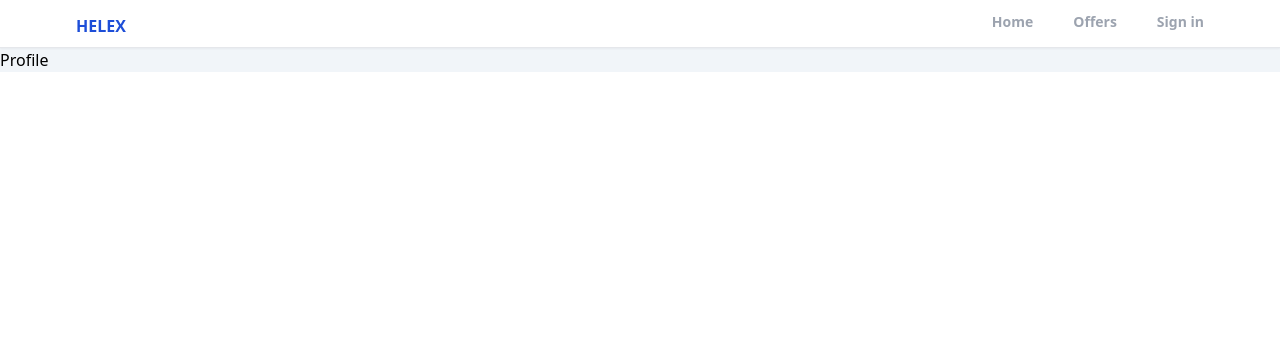
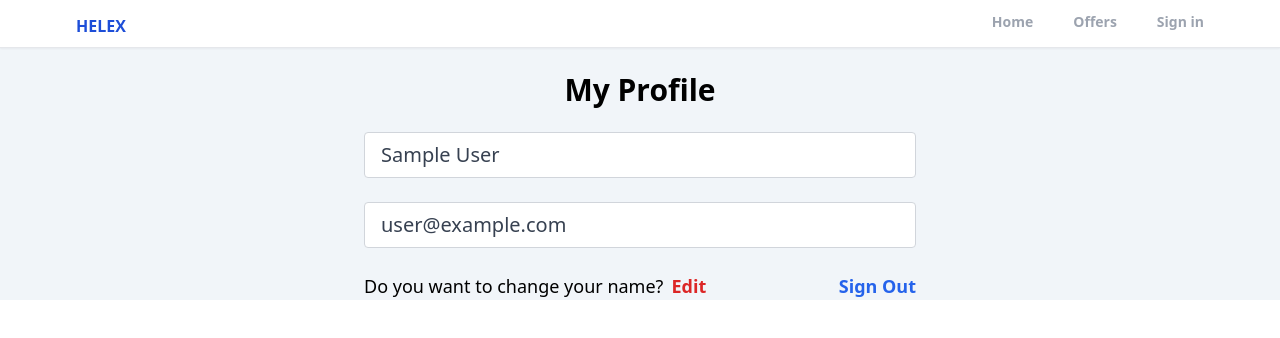
Before and after one commit to Geniuska275/realtor, a React (Create React App) app: page /Profile in a window 1280 px wide. Shown: the top 338 px of the page. Built offline with nearby package versions, Linux system fonts and the light colour scheme; no server answers; sample sign-in values are in the browser's storage; the HTML template or start-up script is replaced by a standard one.

Commit message:
signout and profile page

```diff
--- a/src/App.js
+++ b/src/App.js
@@ -7,6 +7,7 @@
 import Offers from "./pages/Offers";
 import Header from "./components/Header";
 import Signup from "./pages/Signout";
+import PrivateRoute from "./components/PrivateRoute";
 
 import { ToastContainer } from "react-toastify";
 import "react-toastify/dist/ReactToastify.css";
@@ -17,7 +18,11 @@
         <Header />
         <Routes>
           <Route path="/" element={<Home />} />
-          <Route path="/Profile" element={<Profile />} />
+          {/* locked route */}
+          <Route path="/Profile" element={<PrivateRoute />}>
+            <Route path="/Profile" element={<Profile />} />
+          </Route>
+
           <Route path="/Sign-in" element={<Signin />} />
           <Route path="/Sign-up" element={<Signup />} />
           <Route path="/Forgot-Password" element={<ForgotPassword />} />
--- /dev/null
+++ b/src/Hooks/useAuthStatus.jsx
@@ -0,0 +1,17 @@
+import { getAuth, onAuthStateChanged } from "firebase/auth";
+import React, { useEffect, useState } from "react";
+
+export default function useAuthStatus() {
+  const [loggedIn, setLoggedIn] = useState(false);
+  const [checkingStatus, setCheckingStatus] = useState(true);
+  useEffect(() => {
+    const auth = getAuth();
+    onAuthStateChanged(auth, (user) => {
+      if (user) {
+        setLoggedIn(true);
+      }
+      setCheckingStatus(false);
+    });
+  }, []);
+  return { loggedIn, checkingStatus };
+}
--- /dev/null
+++ b/src/components/PrivateRoute.jsx
@@ -0,0 +1,11 @@
+import React from "react";
+import { Outlet, Navigate } from "react-router-dom";
+import useAuthStatus from "../Hooks/useAuthStatus";
+
+export default function PrivateRoute() {
+  const { loggedIn, checkingStatus } = useAuthStatus();
+  if(checkingStatus){
+    return <h1>loading...</h1>
+  }
+  return loggedIn ? <Outlet /> : <Navigate to="/Sign-in" />;
+}
--- a/src/pages/Profile.jsx
+++ b/src/pages/Profile.jsx
@@ -1,7 +1,56 @@
-import React from 'react'
+import { getAuth } from "firebase/auth";
+import React, { useState } from "react";
+import { useNavigate } from "react-router-dom";
 
 export default function Profile() {
+  const auth = getAuth();
+  const navigate = useNavigate();
+  const [formData, setFormData] = useState({
+    name: auth.currentUser.displayName,
+    email: auth.currentUser.email,
+  });
+  const { name, email } = formData;
+  function signOut() {
+    auth.signOut();
+    navigate("/");
+  }
   return (
-    <div>Profile</div>
-  )
+    <>
+      <section className="max-w-6xl mx-auto flex justify-center items-center flex-col">
+        <h1 className=" text-3xl text-center mt-6 font-bold">My Profile</h1>
+        <div className="w-full md:w-[50%] mt-6 px-3">
+          <form>
+            <input
+              type="text"
+              id="name"
+              value={name}
+              disabled
+              className="w-full px-4 py-2 text-xl mb-6 text-gray-700 bg-white border border-gray-300 rounded transition ease-in-out"
+            />
+            <input
+              type="email"
+              id="email"
+              value={email}
+              disabled
+              className="w-full px-4 py-2 text-xl mb-6 text-gray-700 bg-white border border-gray-300 rounded transition ease-in-out"
+            />
+            <div className="flex justify-between items-center text-sm whitespace-nowrap sm:text-lg">
+              <p className="flex items-center">
+                Do you want to change your name?
+                <span className="text-red-600 ml-2 cursor-pointer hover:text-red-700 transition ease-in-out font-semibold">
+                  Edit
+                </span>
+              </p>
+              <p
+                onClick={signOut}
+                className="text-blue-600 cursor-pointer font-semibold hover:text-blue-800 transition duration-200 "
+              >
+                Sign Out
+              </p>
+            </div>
+          </form>
+        </div>
+      </section>
+    </>
+  );
 }
```
